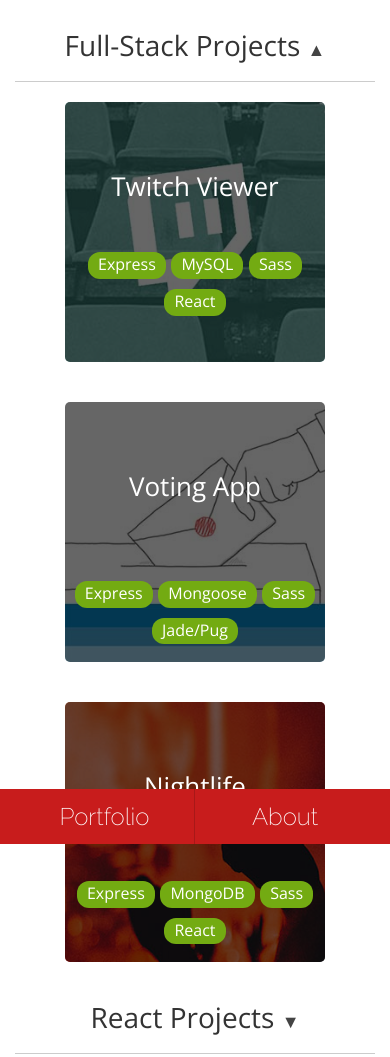
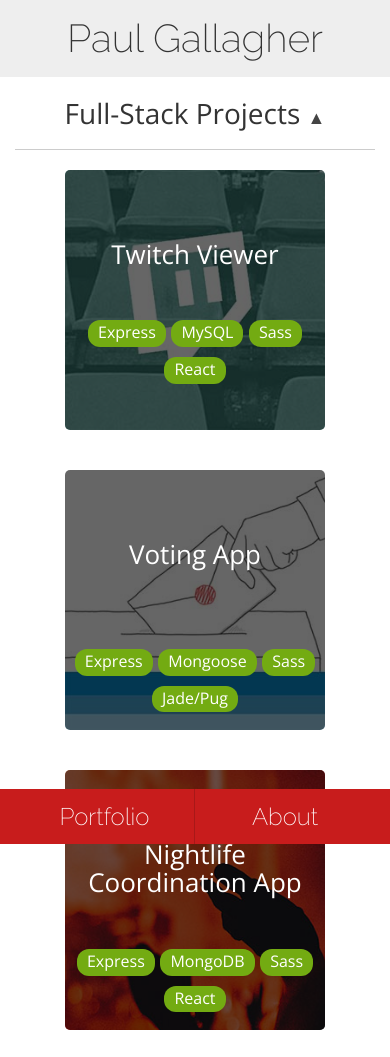
Before and after one commit to whitepear/whitepear.github.io, a plain HTML site: page index.html in a window 390 px wide. Shown: the top 1057 px of the page. Drawn offline with nearby package versions, Linux system fonts and the light colour scheme.

Commit message:
add mobile-title-bar to xs-screens

```diff
--- a/index.html
+++ b/index.html
@@ -26,6 +26,9 @@
 			<a href="index.html"><span>Portfolio</span></a>
 			<a href="about.html"><span>About</span></a>
 		</div>
+
+		<!-- Mobile Titlebar  -->
+		<div class="mobile-title-bar">Paul Gallagher</div>
 
 		<!-- Full-Stack Projects -->
 		<div class="row first-row">
--- a/styles.css
+++ b/styles.css
@@ -69,6 +69,10 @@ body {
 
 
 /* INDEX-SPECIFIC STYLES */
+
+.mobile-title-bar {
+	display: none;
+}
 
 #fullStackHeader {
 	margin-top: 60px;
@@ -419,6 +423,7 @@ body {
 
 /* Small Styles */
 @media (min-width: 768px) and (max-width: 991px) {
+
 	/* INDEX-SPECIFIC STYLES */
 
 	/* PROJECT SUMMARY SPECIFIC STYLES */
@@ -488,8 +493,21 @@ body {
 
 	/* INDEX-SPECIFIC STYLES */
 
+	.mobile-title-bar {
+		display: block;
+		position: absolute;
+    left: 0;
+    right: 0;
+    height: 77px;
+    text-align: center;
+    font-family: Raleway;
+    font-size: 39px;
+    line-height: 77px;
+    background: #eee;
+	}
+
 	#fullStackHeader {
-		margin-top: 30px;
+		margin-top: 98px;
 	}
 
 	.portfolio-header {
```
